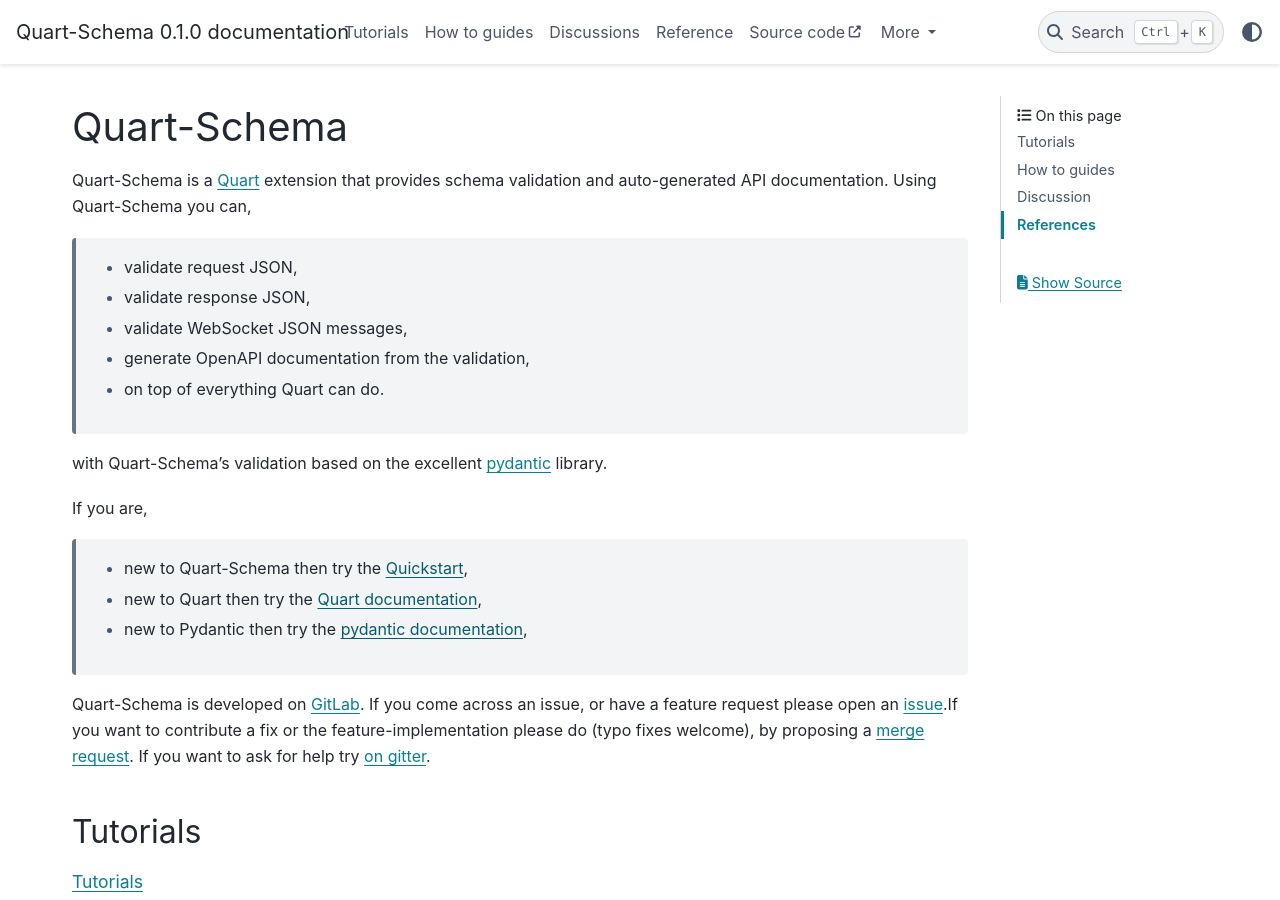
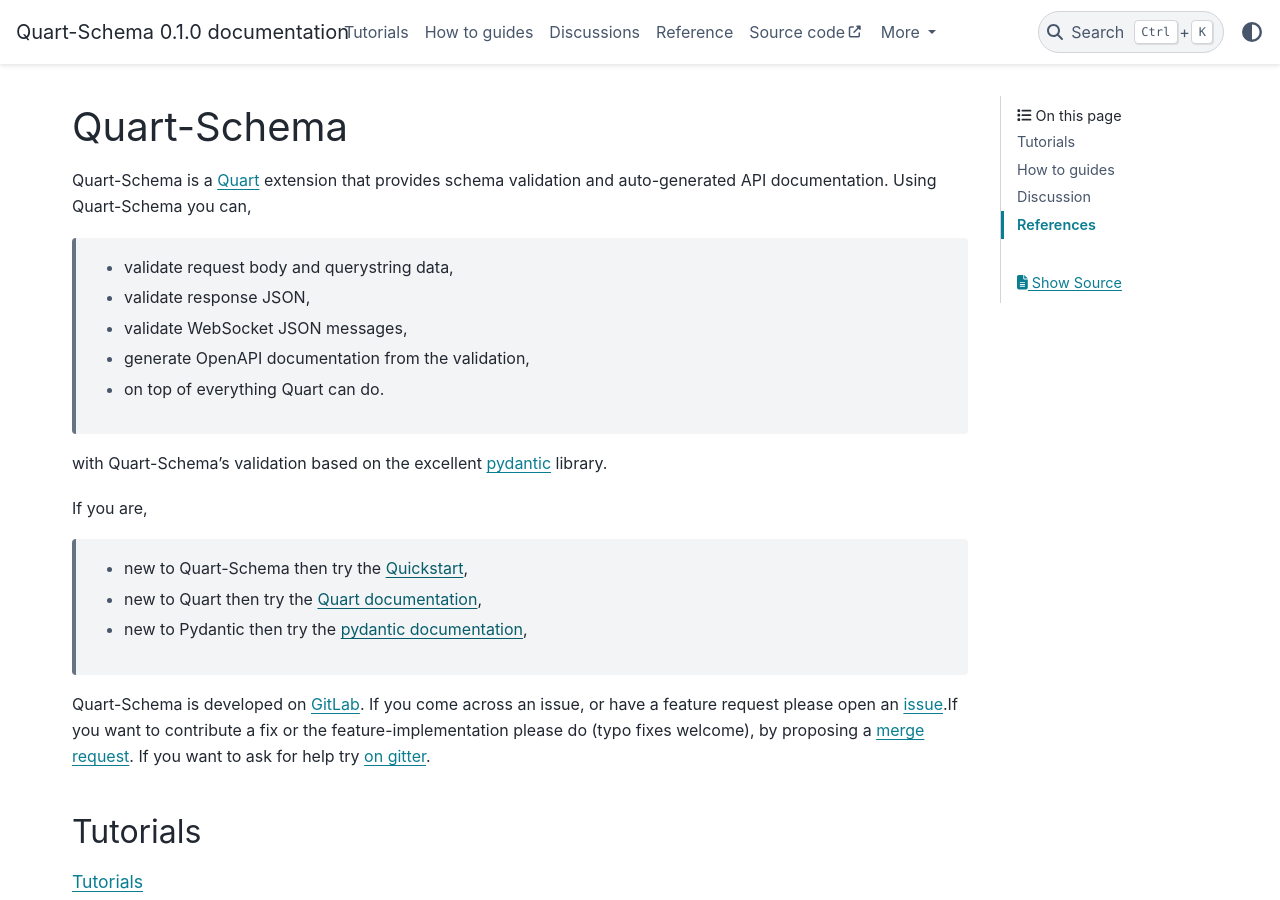
Before and after one commit to pgjones/quart-schema, a Sphinx documentation site: the page built from docs/index.rst, in a window 1280 px wide and 900 px high. Built offline with Sphinx 7.4.7 and the PyData theme 0.15.4, drawn with Linux system fonts in a browser that asks for light colours; pages that are not in the unit, such as notebooks, are missing from menus.

Commit message:
Fix minor documentation issues

```diff
--- a/README.rst
+++ b/README.rst
@@ -41,7 +41,7 @@
         return data, 201
 
     @app.websocket("/ws")
-    async def create_todo() -> None:
+    async def ws() -> None:
         while True:
             data = await websocket.receive_as(Todo)
             ... # Do something with data, e.g. save to the DB
--- a/docs/index.rst
+++ b/docs/index.rst
@@ -9,7 +9,7 @@
 extension that provides schema validation and auto-generated API
 documentation. Using Quart-Schema you can,
 
- * validate request JSON,
+ * validate request body and querystring data,
  * validate response JSON,
  * validate WebSocket JSON messages,
  * generate OpenAPI documentation from the validation,
```
